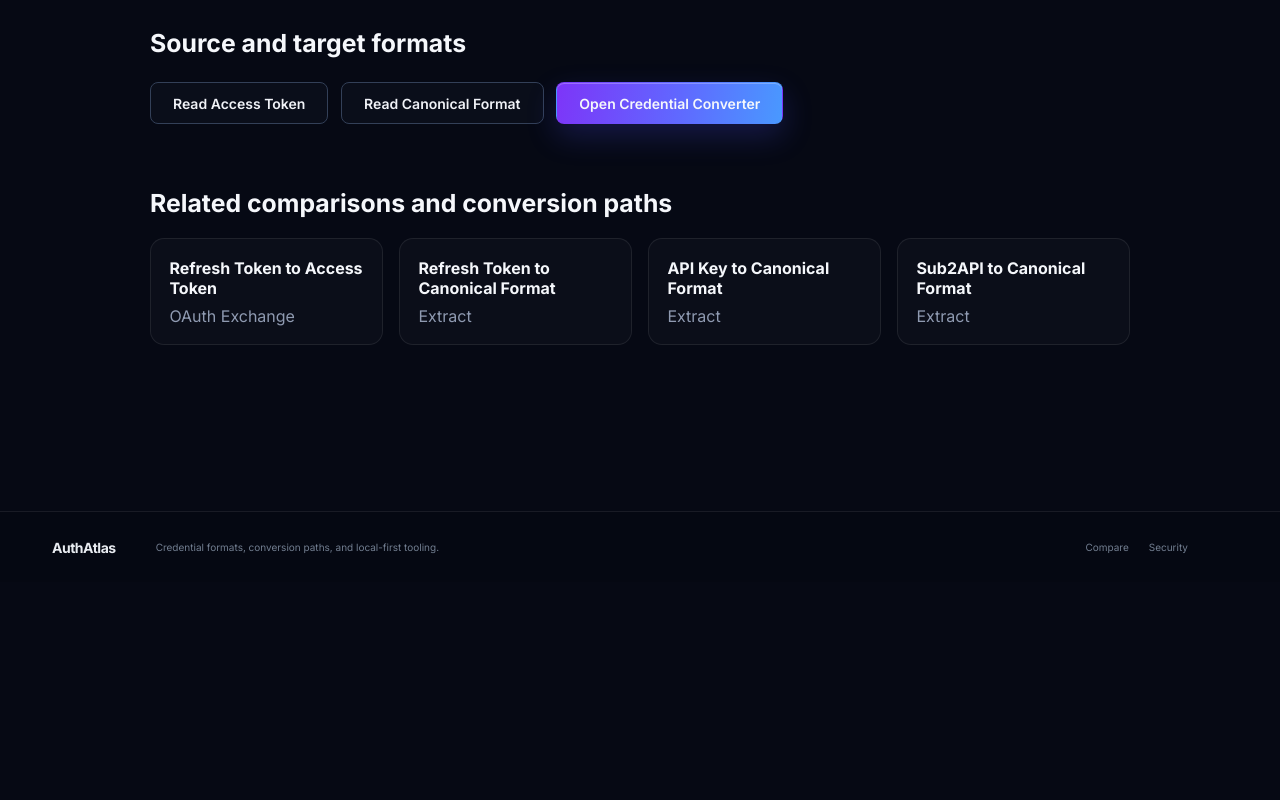
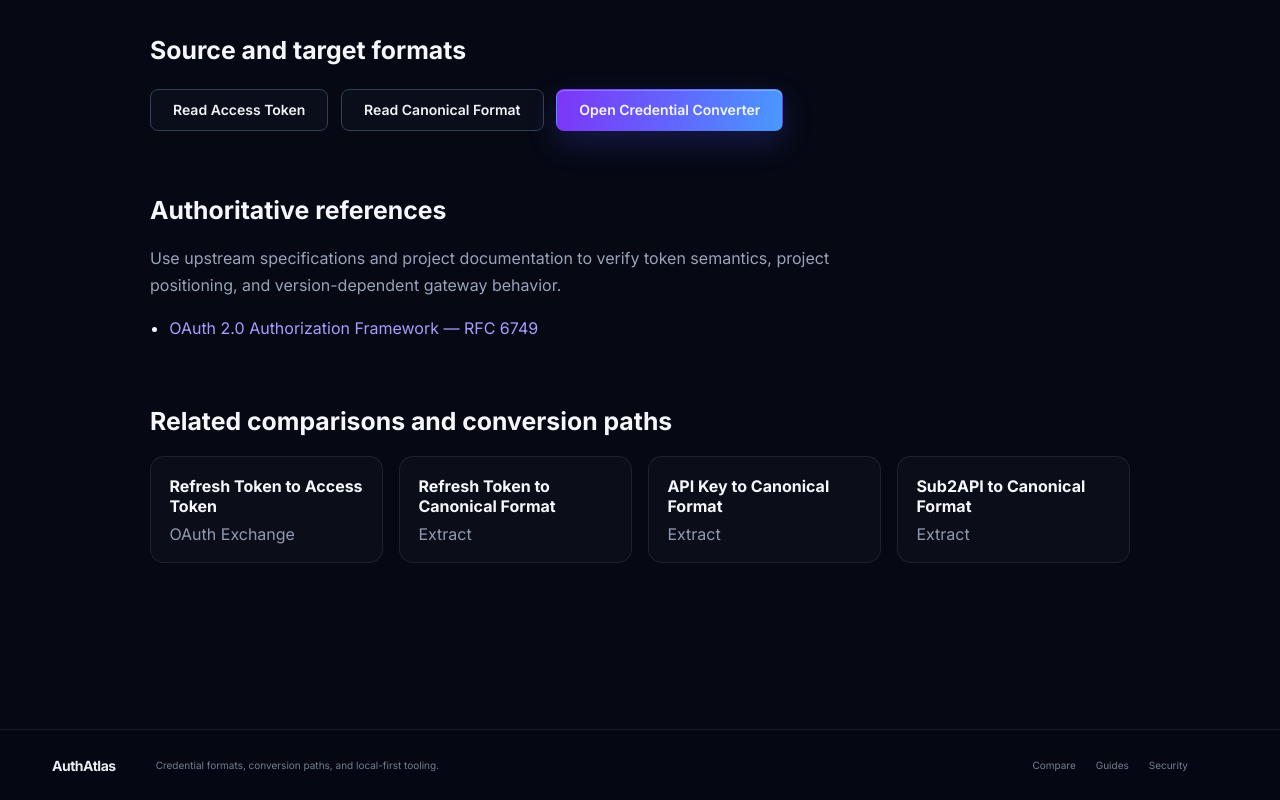
Before and after one commit to 1264585648/gpt-converter, an Astro site: page /compare/access-token-to-canonical in a window 1280 px wide. Shown: the part 1607-2407 px from the top of the page. Before the commit the page ends 2189 px from the top, so only its background shows below. Built offline with nearby package versions, Linux system fonts and the light colour scheme; Astro itself is replaced by a stand-in of ours.

Commit message:
content: render comparison references

```diff
--- a/src/pages/compare/[slug].astro
+++ b/src/pages/compare/[slug].astro
@@ -37,8 +37,8 @@ const related = comparePages.filter((item) => item.slug !== entry.slug).slice(0,
           <a href="/formats">Formats</a>
           <a href="/converter">Converter</a>
           <a class="active" href="/compare">Compare</a>
+          <a href="/guides">Guides</a>
           <a href="/security">Security</a>
-          <a href="https://github.com/1264585648/gpt-converter#readme">Docs</a>
           <a href="https://github.com/1264585648/gpt-converter">GitHub</a>
         </nav>
       </div>
@@ -80,7 +80,7 @@ const related = comparePages.filter((item) => item.slug !== entry.slug).slice(0,
               </div>
               <div>
                 <h2>Can it be done locally?</h2>
-                <p>{entry.local ? 'Yes. This path can operate on credential material already present in the source without asking a provider to issue a new credential.' : 'No. This path requires interaction with the credential issuer or authorization server because the target must be newly issued.'}</p>
+                <p>{entry.local ? 'Yes, when the documented requirements are met. Local processing means AuthAtlas operates on credential material already present in the source; it does not imply that every arbitrary source/target version is compatible.' : 'No. This path requires interaction with the credential issuer or authorization server because the target must be newly issued.'}</p>
               </div>
             </section>
 
@@ -135,6 +135,18 @@ const related = comparePages.filter((item) => item.slug !== entry.slug).slice(0,
           </>
         )}
 
+        {entry.references && entry.references.length > 0 && (
+          <section aria-labelledby="authoritative-references">
+            <h2 id="authoritative-references">Authoritative references</h2>
+            <p class="reference-intro">Use upstream specifications and project documentation to verify token semantics, project positioning, and version-dependent gateway behavior.</p>
+            <ul class="reference-list">
+              {entry.references.map((reference) => (
+                <li><a href={reference.url} rel="noreferrer">{reference.label}</a></li>
+              ))}
+            </ul>
+          </section>
+        )}
+
         <section aria-labelledby="related-comparisons">
           <h2 id="related-comparisons">Related comparisons and conversion paths</h2>
           <div class="related-grid">
@@ -149,7 +161,7 @@ const related = comparePages.filter((item) => item.slug !== entry.slug).slice(0,
       </article>
     </main>
 
-    <footer class="footer"><div class="content-width footer-inner"><a class="brand" href="/">AuthAtlas</a><p>Credential formats, conversion paths, and local-first tooling.</p><nav><a href="/compare">Compare</a><a href="/security">Security</a></nav></div></footer>
+    <footer class="footer"><div class="content-width footer-inner"><a class="brand" href="/">AuthAtlas</a><p>Credential formats, conversion paths, and local-first tooling.</p><nav><a href="/compare">Compare</a><a href="/guides">Guides</a><a href="/security">Security</a></nav></div></footer>
   </div>
 </BaseLayout>
 
@@ -181,5 +193,8 @@ const related = comparePages.filter((item) => item.slug !== entry.slug).slice(0,
   .related-grid { display: grid; grid-template-columns: repeat(auto-fit, minmax(220px, 1fr)); gap: 1rem; }
   .related-grid a { display: flex; flex-direction: column; gap: .5rem; padding: 1.15rem; border: 1px solid rgba(255,255,255,.08); border-radius: 14px; color: inherit; text-decoration: none; background: rgba(255,255,255,.025); }
   .related-grid span { color: #8f9ab1; }
+  .reference-intro { max-width: 760px; color: #98a3b9; }
+  .reference-list { padding-left: 1.2rem; }
+  .reference-list a { color: #a99cff; }
   @media (max-width: 760px) { .two-column { grid-template-columns: 1fr; } .compare-doc-article { padding-top: 1rem; } }
 </style>
```
